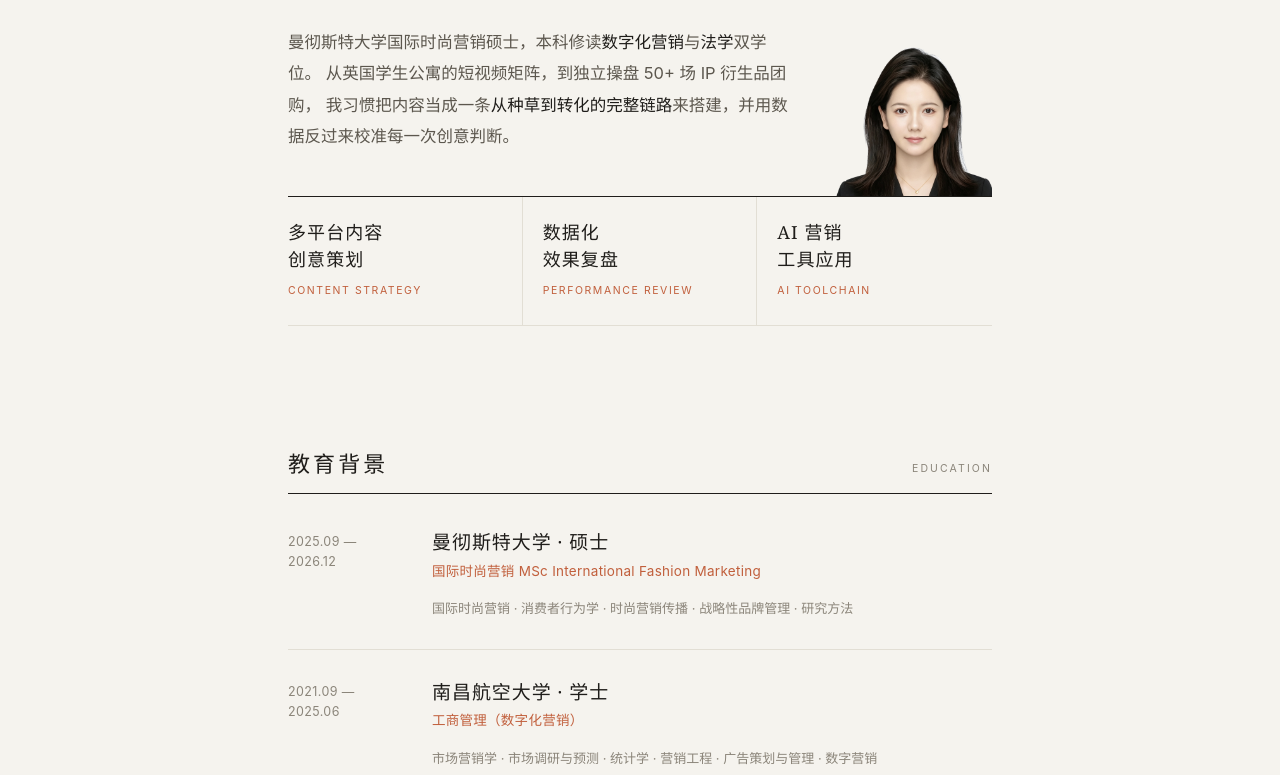
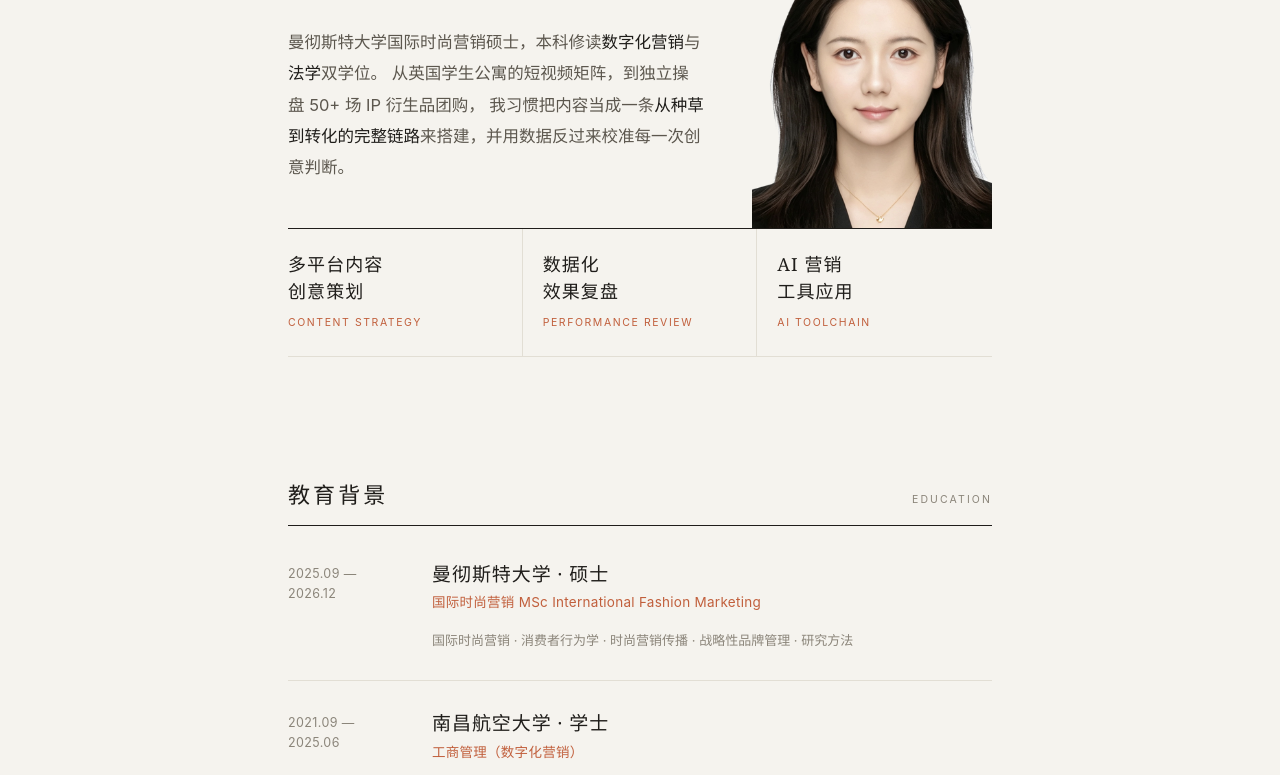
Before and after one commit to zhaoyuhe2003-beep/zhaoyuhe2003-beep.github.io, a plain HTML site: page index.html in a window 1280 px wide. Shown: the part 268-1043 px from the top of the page. Drawn offline with Linux system fonts and the light colour scheme.

Commit message:
Update index.html

```diff
--- a/index.html
+++ b/index.html
@@ -113,14 +113,17 @@ body{
   .hero-top{
   display:flex;
   align-items:flex-end;
-  gap:40px;
+  gap:48px;
 }
 .hero-id{flex:1;min-width:0}
 .portrait{
   flex-shrink:0;
   display:block;
-  width:158px;
-  height:158px;
+  width:240px;
+  align-self:stretch;
+  margin-top:41px;
+  object-fit:cover;
+  object-position:50% 0;
 }
 
 /* 三根支柱 */
@@ -304,7 +307,7 @@ body{
   .skill-label{margin-bottom:7px}
   .section-head .en{display:none}
   .hero-top{flex-direction:column-reverse;align-items:flex-start;gap:0}
-  .portrait{width:92px;height:92px;margin-bottom:22px}
+  .portrait{width:132px;height:192px;align-self:auto;margin-top:0;margin-bottom:22px}
 }
 
 @media print{
```
